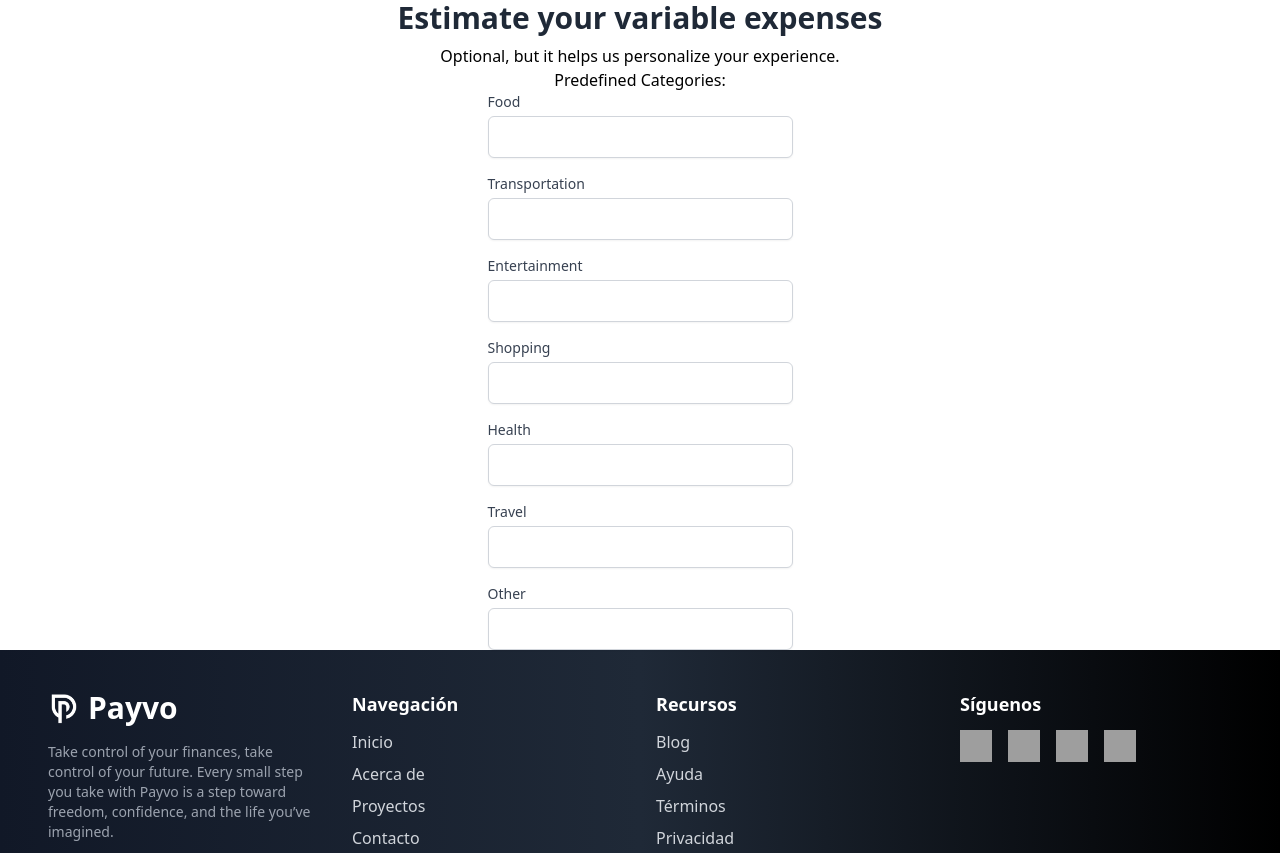
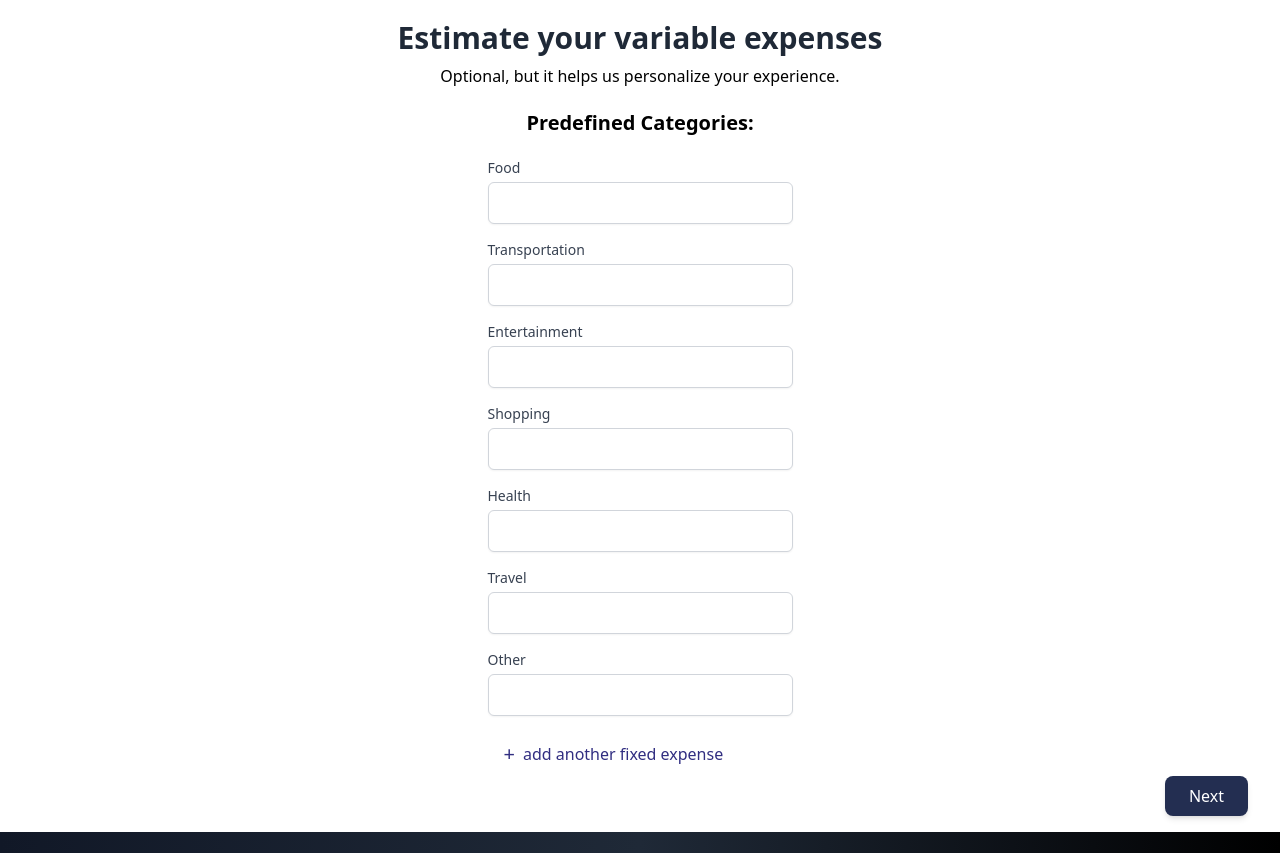
Before and after one commit to JavierSGonzalez/Payvo, a plain HTML site: page Ingreso de info/IngresoInfoCuatro.html in a window 1280 px wide. Shown: the top 853 px of the page. Drawn offline with nearby package versions, Linux system fonts and the light colour scheme; grey boxes are pictures that could not be loaded.

Commit message:
Info 4 terminada

```diff
--- a/Ingreso de info/IngresoInfoCuatro.html
+++ b/Ingreso de info/IngresoInfoCuatro.html
@@ -6,12 +6,12 @@
     <title>payvo - ingresos</title>
     <script src="https://cdn.tailwindcss.com"></script>
 </head>
-<body>
+<body class="mt-5">
     <h1 class="text-3xl font-bold text-gray-800 mb-2 text-center">Estimate your variable expenses</h1>
     <h3 class="text-center">Optional, but it helps us personalize your experience.</h3>
 
     <div>
-        <h2 class="text-center">Predefined Categories:</h2>
+        <h2 class="text-center py-5" style="font-size: 20px;"><strong>Predefined Categories:</strong></h2>
     </div>
 
     <div class="flex-container">
@@ -51,10 +51,23 @@
         <input type="text" id="Other" name="Other" class="mt-1 block px-9 py-2 border border-gray-300 rounded-md shadow-sm focus:outline-none focus:ring-blue-500 focus:border-blue-500">
     </div>
 
+    <div>
+        <button class="flex items-center text-indigo-900 font-medium px-4 py-2 rounded-lg">
+            <span class="mr-2 text-xl">+</span>
+            <span>add another fixed expense</span>
+        </button>
+
+    </div>
 </form>
     </div>
 
-    <style>
+    <div class="flex justify-end pr-8 mb-4">
+        <button class="bg-[#232E51] text-white px-6 py-2 rounded-lg shadow-md hover:bg-indigo-700 focus:outline-none focus:ring-2 focus:ring-indigo-500 focus:ring-opacity-50">
+        Next
+        </button>
+    </div>
+
+<style>
 .flex-container {
     display: flex;
     justify-content: center;
```
